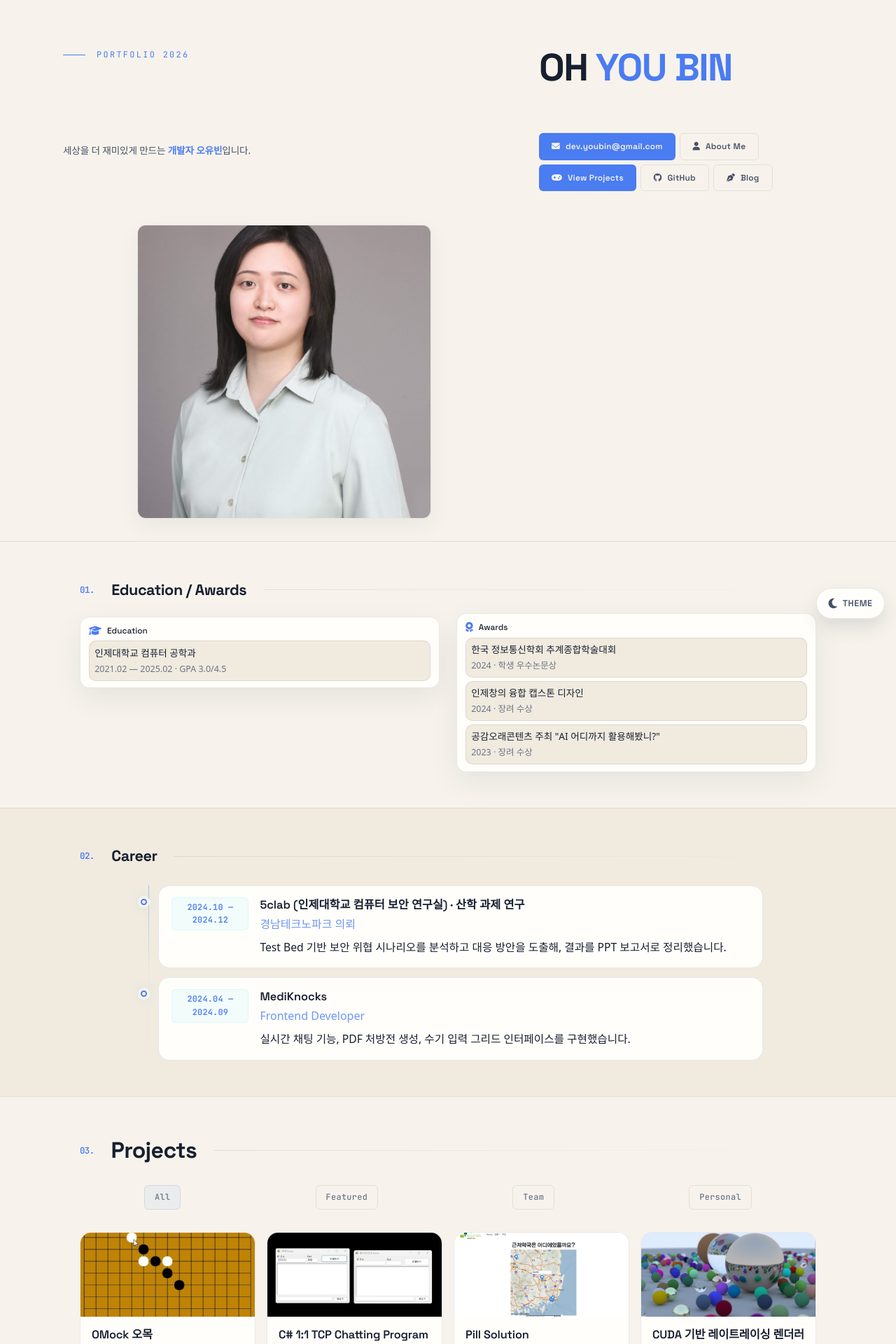
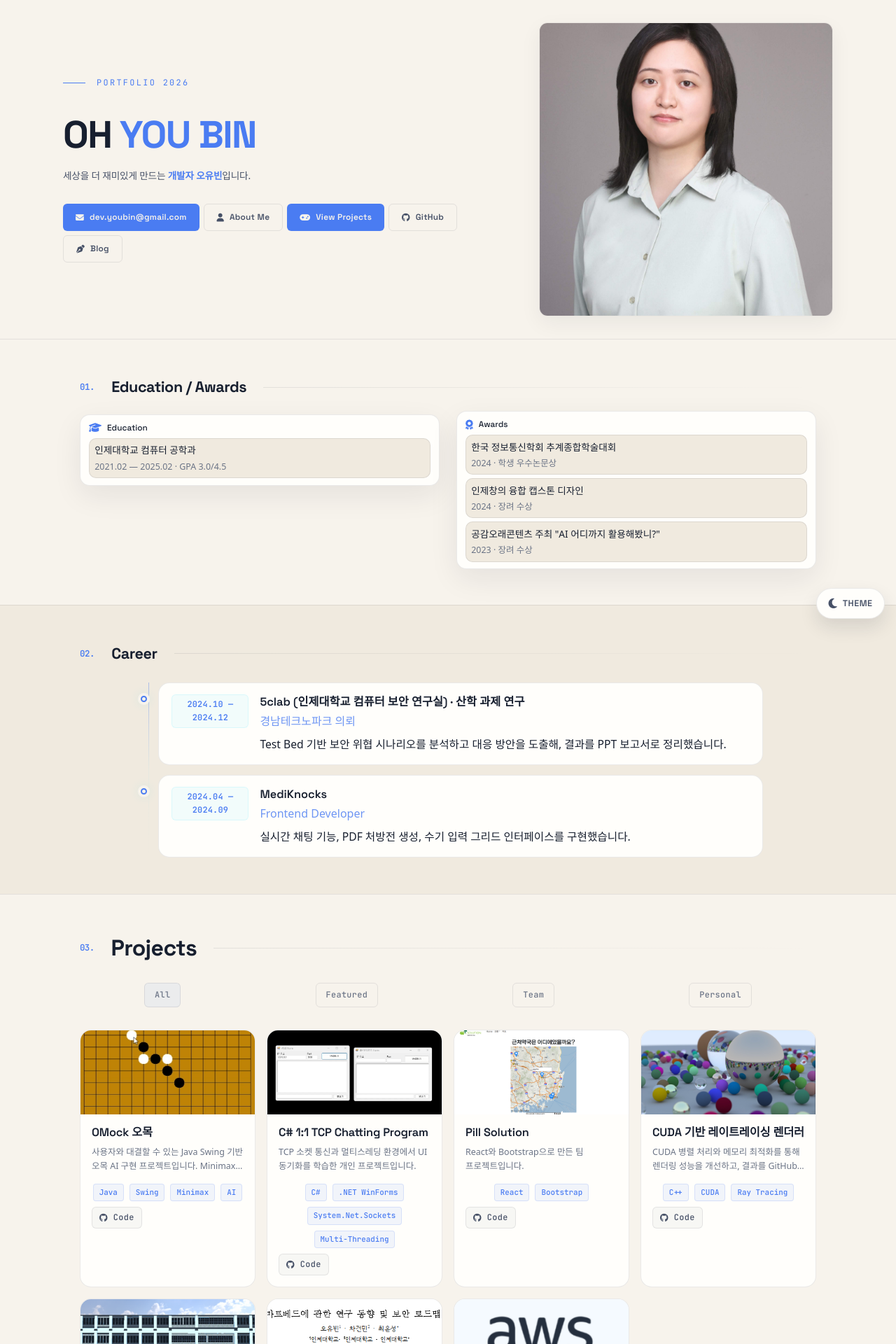
Before and after one commit to eye2ffect/eye2ffect.github.io, a Jekyll site: the page built from index.html, in a window 1280 px wide. Shown: the top 1920 px of the page at 70% size. Built offline with Jekyll 4.4.1, drawn with Linux system fonts in a browser that asks for light colours; some web fonts are replaced.

Commit message:
fix(layout): restore hero-left wrapper and keep right-side profile image

```diff
--- a/_includes/nav.html
+++ b/_includes/nav.html
@@ -18,6 +18,7 @@
 
 <section class="hero" id="hero">
     <div class="hero-inner">
+        <div class="hero-left">
             <div class="hero-label">Portfolio 2026</div>
             <h1 class="hero-name">OH <span class="accent">YOU BIN</span></h1>
             <p class="hero-intro">세상을 더 재미있게 만드는 <strong class="hero-intro-emphasis"><span class="accent">개발자 오유빈</span></strong>입니다.</p>
@@ -38,6 +39,7 @@
                     <i class="fas fa-pen-nib"></i> Blog
                 </a>
             </div>
+        </div>
 
         <div class="hero-right">
             <div class="hero-profile-wrap">
```
Lines whose indentation alone changed are shown as unchanged.
